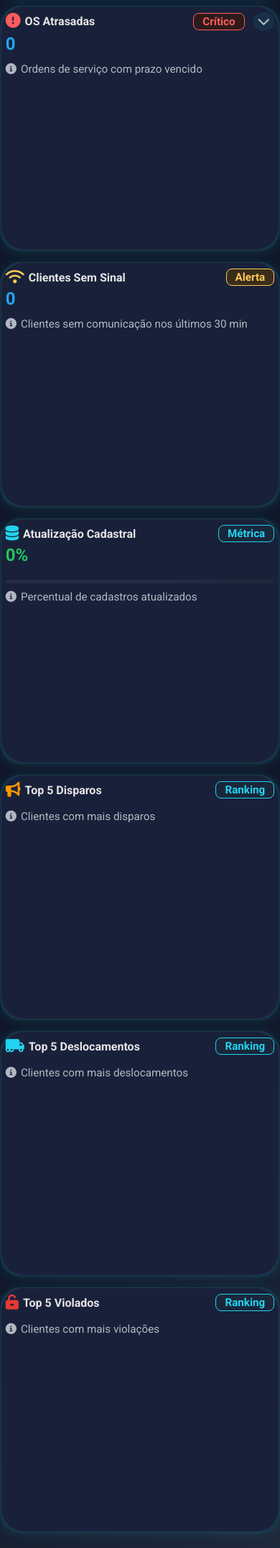
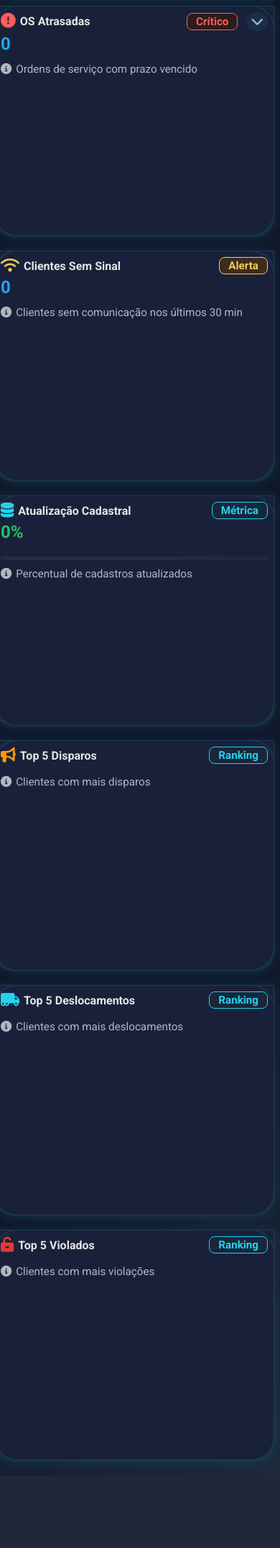
Before and after one commit to Wiri-Marcos/dashboard24, a Flask app: page / in a window 390 px wide. Shown: the part 79-2229 px from the top of the page at 72% size. After the commit the page ends 2110 px from the top, so only its background shows below. Run offline with Flask 3, Linux system fonts and the light colour scheme.

Commit message:
Aparencia de app teste 3

```diff
--- a/templates/index.html
+++ b/templates/index.html
@@ -321,6 +321,24 @@
           align-items: center;
         }
       }
+      @media (max-width: 480px) {
+        .dashboard {
+          flex-direction: column;
+          align-items: stretch;
+          gap: 10px;
+        }
+        .card {
+          min-width: 100vw;
+          max-width: 100vw;
+          width: 100vw;
+          box-sizing: border-box;
+          margin-left: -8px;
+          margin-right: -8px;
+          border-radius: 0 0 28px 28px;
+          padding-left: 0.5rem;
+          padding-right: 0.5rem;
+        }
+      }
       .card-expand {
         max-width: 600px !important;
         min-width: 320px;
```
